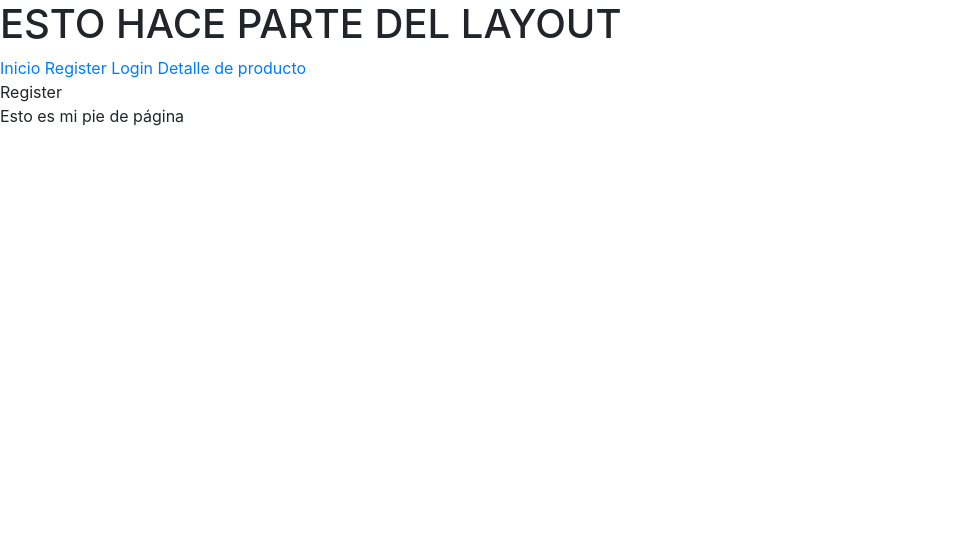
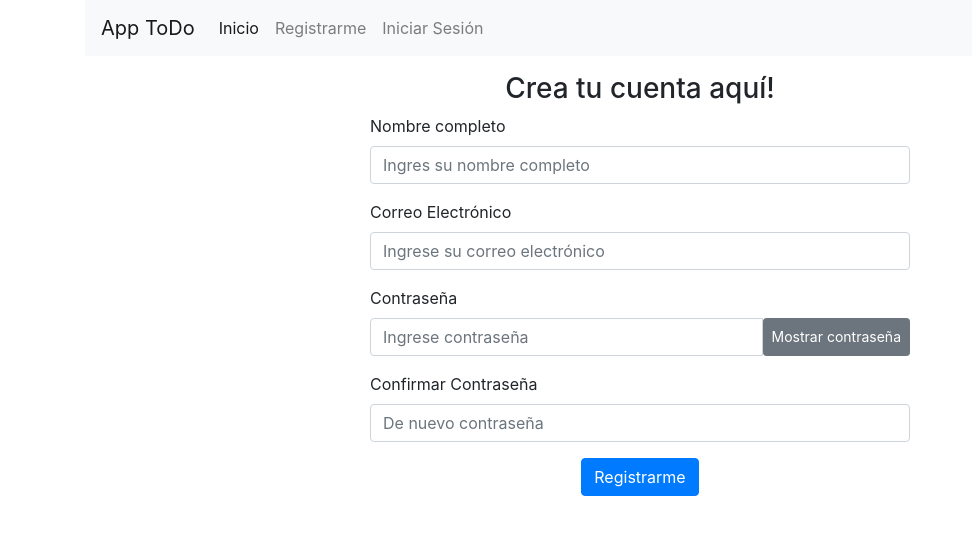
Before and after one commit to kennitromero/ps-todo, a Nuxt app: page /register in a window 1280 px wide. Shown: the top 534 px of the page, without its empty margins (0-972 px from the left). Built offline with nearby package versions, Linux system fonts and the light colour scheme.

Commit message:
Base para trabajar el register

```diff
--- a/layouts/default.vue
+++ b/layouts/default.vue
@@ -1,29 +1,29 @@
 <template>
-  <div>
-    <h1>
-      ESTO HACE PARTE DEL LAYOUT
-    </h1>
+  <div class="container">
+    <nav class="navbar navbar-expand-lg navbar-light bg-light">
+      <nuxt-link class="navbar-brand" to="/">
+        App ToDo
+      </nuxt-link>
+      <button class="navbar-toggler" type="button" data-toggle="collapse" data-target="#navbarSupportedContent" aria-controls="navbarSupportedContent" aria-expanded="false" aria-label="Toggle navigation">
+        <span class="navbar-toggler-icon"></span>
+      </button>
 
+      <div class="collapse navbar-collapse" id="navbarSupportedContent">
+        <ul class="navbar-nav mr-auto">
+          <li class="nav-item active">
+            <nuxt-link class="nav-link" to="/">Inicio <span class="sr-only">(current)</span></nuxt-link>
+          </li>
+          <li class="nav-item">
+            <nuxt-link class="nav-link" to="register">Registrarme</nuxt-link>
+          </li>
 
+          <li class="nav-item">
+            <nuxt-link class="nav-link" to="login">Iniciar Sesión</nuxt-link>
+          </li>
+        </ul>
 
-    <nuxt-link to="/">
-      Inicio
-    </nuxt-link>
-    <nuxt-link to="register">
-      Register
-    </nuxt-link>
-    <nuxt-link to="login">
-      Login
-    </nuxt-link>
-
-    <nuxt-link to="product/detail">
-      Detalle de producto
-    </nuxt-link>
-
-    <Nuxt/>
-
-    <footer>
-      Esto es mi pie de página
-    </footer>
+      </div>
+    </nav>
+    <nuxt/>
   </div>
 </template>
--- a/nuxt.config.js
+++ b/nuxt.config.js
@@ -7,7 +7,7 @@ export default {
 
   // Global page headers: https://go.nuxtjs.dev/config-head
   head: {
-    title: 'todo-app',
+    title: 'App ToDo',
     htmlAttrs: {
       lang: 'en'
     },
@@ -48,7 +48,7 @@ export default {
   // Axios module configuration: https://go.nuxtjs.dev/config-axios
   axios: {
     // Workaround to avoid enforcing hard-coded localhost:3000: https://github.com/nuxt-community/axios-module/issues/308
-    baseURL: '/',
+    baseURL: 'http://192.168.1.15',
   },
 
   // Build Configuration: https://go.nuxtjs.dev/config-build
--- a/pages/index.vue
+++ b/pages/index.vue
@@ -1,17 +1,136 @@
 <template>
-  <div>
-    <h1>
-      Hola: {{ name }}
-    </h1>
+
+  <div class="row justify-content-center">
+    <div class="col-lg-12 col-xs-12 mt-3">
+
+      <input class="form-control form-control-lg mb-3"
+             type="text" placeholder="Escribe tu tarea..."
+             v-model="tempTask.description"
+             ref="input-temp-task-description"
+             v-on:keyup.enter="saveTask"
+      >
+
+      <ul class="list-group" v-if="tasks.length > 0">
+        <li class="list-group-item" v-for="(t, i) in tasks">
+          <div class="float-right">
+            <button type="button"
+                    class="btn btn-sm"
+                    :class="t.done ? 'btn-primary': 'btn-outline-primary'"
+                    v-on:click="doneToggleTask(i)">
+              Don
+            </button>
+            <button type="button" class="btn btn-outline-success btn-sm"
+                    v-on:click="editTask(i, $event)"
+                    :disabled="t.done"
+            >
+              Edit
+            </button>
+            <button type="button" class="btn btn-outline-danger btn-sm"
+                    v-on:click="deleteTask(i)">
+              Del
+            </button>
+          </div>
+
+          <span :class="{'text-decoration-line-through': t.done }">
+                        {{ t.description }}
+                    </span>
+        </li>
+      </ul>
+
+      <p class="text-center text-muted" v-else>
+        No has escrito ninguna tarea.
+      </p>
+    </div>
   </div>
 </template>
+
+<style>
+.text-decoration-line-through {
+  text-decoration: line-through;
+}
+</style>
+
 <script>
+const defaultTask = {
+  description: '',
+  done: false,
+}
 export default {
-  layout: 'my-main-layout',
   data() {
     return {
-      name: "Kennit Ruz"
+      editingTask: false,
+      editIndexTask: null,
+      tempTask: {
+        description: '',
+        done: false,
+      },
+      tasks: [
+        {
+          description: 'Una tarea pequeña',
+          done: false,
+        },
+        {
+          description: 'Hotfix para el tema de token',
+          done: false,
+        },
+        {
+          description: 'Seeder de la tabla de DynamoDB',
+          done: false,
+        },
+        {
+          description: 'Migrar servicio de registro',
+          done: false,
+        },
+        {
+          description: 'Revisar servicio de Geocoding',
+          done: false,
+        },
+        {
+          description: 'Pendiente meterle EventBridge',
+          done: false,
+        }
+      ]
+    }
+  },
+  methods: {
+    saveTask: function () {
+      if (this.editingTask) {
+        this.tasks[this.editIndexTask] = this.tempTask
+
+        this.editingTask = false
+        this.editIndexTask = null
+
+        this.showMessage('Tarea actualizada.')
+      } else {
+        this.tasks.push(this.tempTask)
+      }
+
+      this.tempTask = defaultTask
+    },
+    editTask: function (index) {
+      this.editingTask = true
+      this.editIndexTask = index
+
+      this.tempTask = this.tasks[index]
+      this.$refs['input-temp-task-description'].focus()
+    },
+    doneToggleTask: function (index) {
+      this.tasks[index].done = !this.tasks[index].done
+
+      if (this.tasks[index].done) {
+        this.showMessage(`La tarea finalizada.`);
+      }
+    },
+    deleteTask: function (index) {
+      this.tasks.splice(index, 1)
+
+      this.showMessage(`La tarea eliminada.`);
+    },
+    // UI methods
+    showMessage: function (message) {
+
     }
   }
+
 }
 </script>
--- a/pages/login.vue
+++ b/pages/login.vue
@@ -1,11 +1,41 @@
 <template>
-  <div>
-    ESTO HACE PARTE DEL LOGIN
+  <div class="row justify-content-center">
+    <div class="col-5 mt-3">
+      <h3 class="text-center">
+        Iniciar Sesión
+      </h3>
+
+      <form action="#">
+
+        <div class="mb-3">
+          <label for="email" class="form-label">Correo Electrónico</label>
+          <input type="email"
+                 id="email"
+                 placeholder="Ingrese su correo electrónico"
+                 class="form-control"
+          >
+        </div>
+
+        <div class="mb-3">
+          <label for="password" class="form-label">Contraseña</label>
+          <input type="password"
+                 id="password"
+                 placeholder="Ingrese contraseña"
+                 class="form-control"
+          >
+        </div>
+
+        <div class="text-center">
+          <button type="submit" class="btn btn-primary">
+            Iniciar Sesión
+          </button>
+        </div>
+      </form>
+
+    </div>
   </div>
 </template>
 
 <script>
-export default {
-
-}
+export default {}
 </script>
--- a/pages/product/detail.vue
+++ /dev/null
@@ -1,12 +0,0 @@
-<template>
-  <div>
-    <h2>
-      Este es mi producto
-    </h2>
-    <p>
-      Lorem ipsum dolor sit amet, consectetur adipisicing elit. Ab ad aliquid consectetur corporis eligendi fugit
-      nostrum, numquam quidem repellat. Accusamus earum esse ipsa iure maiores nulla obcaecati perspiciatis reiciendis!
-      Explicabo?
-    </p>
-  </div>
-</template>
--- a/pages/register.vue
+++ b/pages/register.vue
@@ -1,11 +1,130 @@
 <template>
-  <div>
-    Register
+  <div class="row justify-content-center">
+    <div class="col-lg-6 col-xs-12 mt-3">
+
+      <h3 class="text-center">Crea tu cuenta aquí!</h3>
+
+      <form action="#" v-on:submit.prevent="registerUser" autocomplete="off">
+
+        <div class="mb-3">
+          <label for="full_name" class="form-label">Nombre completo</label>
+          <input type="text"
+                 id="full_name"
+                 name="full_name"
+                 placeholder="Ingres su nombre completo"
+                 v-model="fullName"
+                 class="form-control"
+          >
+        </div>
+
+        <div class="mb-3">
+          <label for="email" class="form-label">Correo Electrónico</label>
+          <input type="email"
+                 id="email"
+                 name="email"
+                 placeholder="Ingrese su correo electrónico"
+                 v-model="email"
+                 class="form-control"
+          >
+        </div>
+
+        <div class="mb-3">
+          <label for="password" class="form-label">Contraseña</label>
+
+          <div class="input-group mb-3">
+            <input type="password"
+                   id="password"
+                   name="password"
+                   ref="password"
+                   placeholder="Ingrese contraseña"
+                   v-model="password"
+                   class="form-control"
+            >
+            <button type="button" v-on:click="showPassword()" class="btn btn-sm btn-secondary">
+              <span v-if="shownPasswords">Ocultar</span>
+              <span v-else>Mostrar</span>
+              contraseña
+            </button>
+          </div>
+        </div>
+
+        <div class="mt-3 mb-3">
+          <label for="confirm_password" class="form-label">Confirmar Contraseña</label>
+          <input type="password"
+                 id="confirm_password"
+                 name="confirm_password"
+                 ref="confirm_password"
+                 placeholder="De nuevo contraseña"
+                 v-model="confirmPassword"
+                 class="form-control"
+          >
+          <div id="emailHelp" class="form-text" v-if="password !== confirmPassword && confirmPassword !== ''">
+            Las contraseñas no coinciden.
+          </div>
+        </div>
+
+        <div class="text-center mb-3">
+          <button type="submit" class="btn btn-primary" v-bind:disabled="password !== confirmPassword">
+            <i class="bi bi-person-up"></i>
+            Registrarme
+          </button>
+        </div>
+
+        <!-- Mensajes de retroalimentación -->
+
+        <div class="alert alert-success" v-if="registerSuccess">
+          Te has registrado exitosamente.
+        </div>
+
+        <div class="alert alert-danger" v-if="registerDanger">
+          Ohh hay una falla en el sistema, inténtalo nuevamente.
+        </div>
+
+        <div class="alert alert-warning" v-if="modelErrors.length > 0">
+          <ul class="mb-0">
+            <li v-for="e in modelErrors" class="mb-0">{{ e.detail }}</li>
+          </ul>
+        </div>
+
+        <!-- / Fin de mensajes de retroalimentación -->
+      </form>
+
+    </div>
   </div>
 </template>
 
 <script>
 export default {
+  data() {
+    return {
+      shownPasswords: false,
 
+      fullName: null,
+      email: null,
+      password: null,
+      confirmPassword: null,
+
+      registerSuccess: false,
+      registerDanger: false,
+      modelErrors: []
+    }
+  },
+  methods: {
+    showPassword() {
+      this.shownPasswords = !this.shownPasswords
+
+      if (this.shownPasswords) {
+        this.$refs.password.type = 'text'
+        this.$refs.confirm_password.type = 'text'
+        return
+      }
+
+      this.$refs.password.type = 'password'
+      this.$refs.confirm_password.type = 'password'
+    },
+    registerUser() {
+      alert('Genial, te has registrado en nuestra APP')
+    }
+  }
 }
 </script>
```
